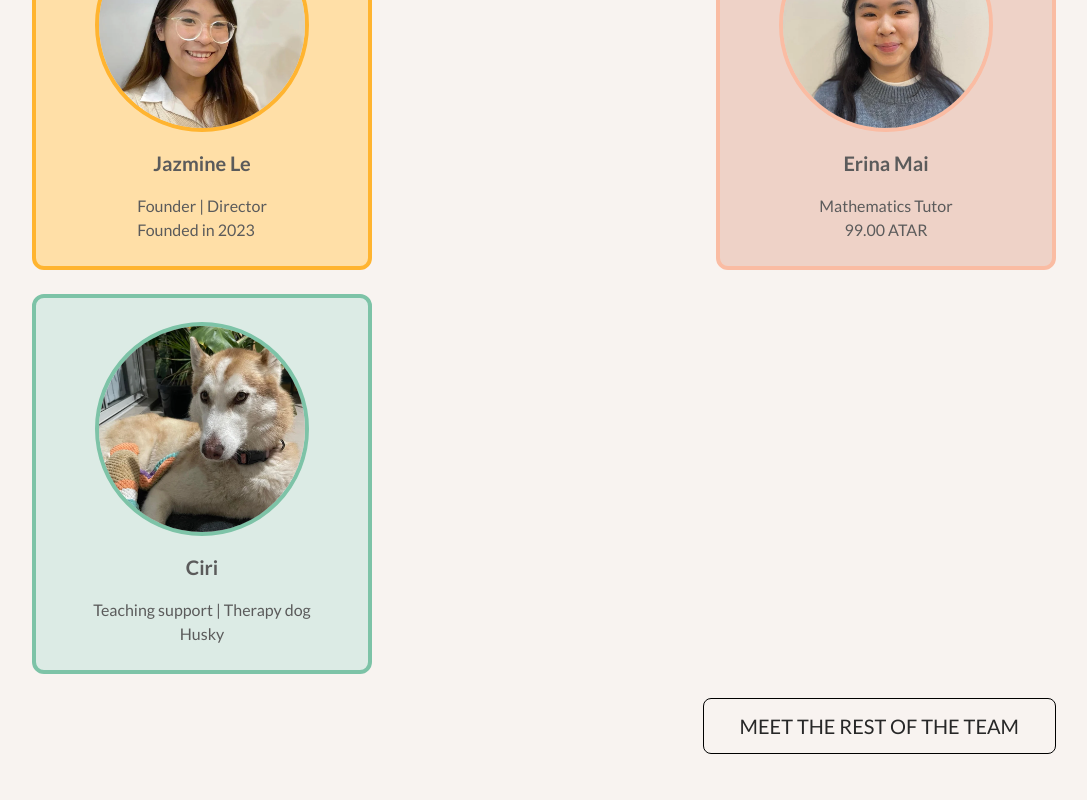
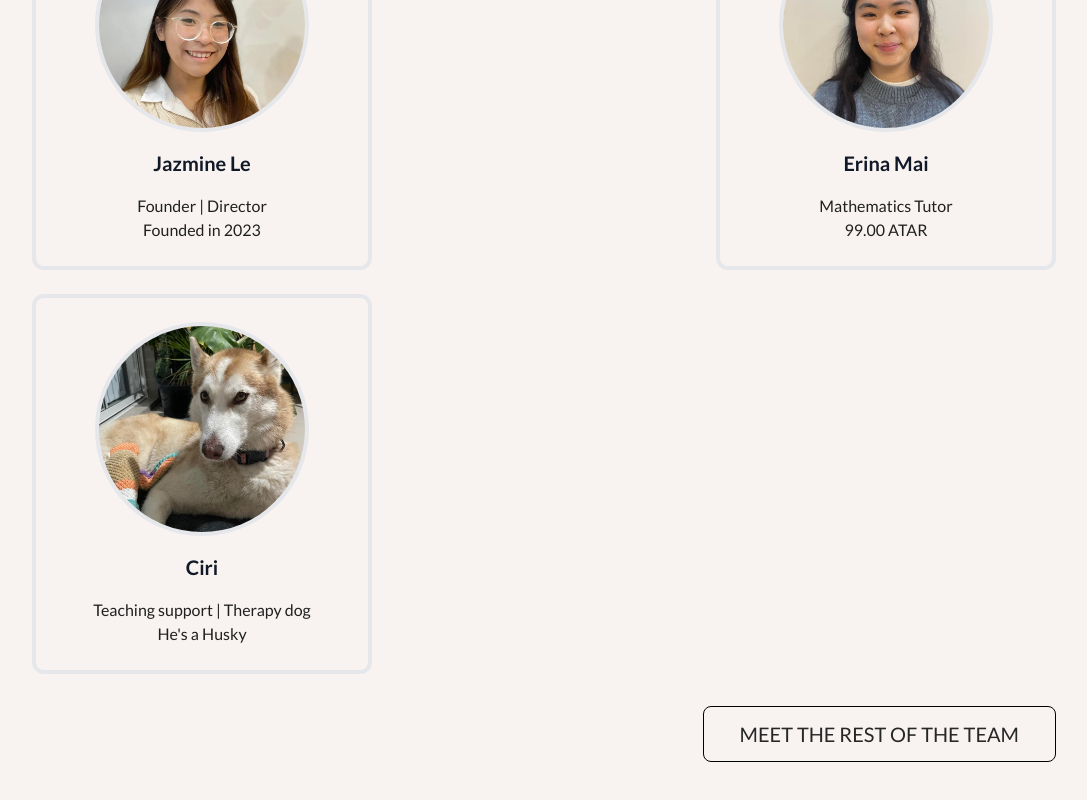
Before and after one commit to xlui11/Elevate, a React (Vite) app: page / in a window 1280 px wide. Shown: the part 2441-3241 px from the top of the page, without its empty margins (96-1183 px from the left). Built offline with nearby package versions, Linux system fonts and the light colour scheme; a web font is replaced by a local one.

Commit message:
Refactored meet the team section for team profiles

```diff
--- a/package.json
+++ b/package.json
@@ -11,6 +11,7 @@
   },
   "dependencies": {
     "framer-motion": "^10.12.18",
+    "maath": "^0.7.0",
     "prop-types": "^15.8.1",
     "react": "^18.2.0",
     "react-dom": "^18.2.0",
--- /dev/null
+++ b/src/assets/index.js
@@ -0,0 +1,6 @@
+// Team profiles
+import Jazmine from "./TeamProfiles/Jazmine.webp";
+import Erina from "./TeamProfiles/Erina.webp";
+import DaDog from "./TeamProfiles/DaDog.webp";
+
+export { Jazmine, Erina, DaDog };
--- /dev/null
+++ b/src/components/ProfileCards/ProfileCard.jsx
@@ -0,0 +1,37 @@
+// Libraries
+import PropTypes from "prop-types";
+// Data
+import { cardColorPool } from "../../constants";
+
+const ProfileCard = ({ index, profileImg, name, role, tag }) => {
+	const random = (colorsArr) => {
+		return colorsArr[Math.floor(Math.random() * colorsArr.length)];
+	};
+	const colorProfile = random(cardColorPool);
+	return (
+		<div
+			className={`border-4 border-[${colorProfile.border}] w-[340px] h-[380px] bg-[${colorProfile.background}] rounded-xl flex flex-col justify-center items-center gap-[16px]`}
+		>
+			<img
+				className={`rounded-full w-[214px] h-[214px] border-4 border-[${colorProfile.border}] object-cover`}
+				src={profileImg}
+				alt={`Photo of ${name}`}
+			/>
+			<h3 className="text-[20px] font-bold">{name}</h3>
+			<div className="text-[16px] text-[#202020] text-center">
+				<p>{role}</p>
+				<p>{tag}</p>
+			</div>
+		</div>
+	);
+};
+
+export default ProfileCard;
+
+ProfileCard.propTypes = {
+	index: PropTypes.number.isRequired,
+	profileImg: PropTypes.string.isRequired,
+	name: PropTypes.string.isRequired,
+	role: PropTypes.string.isRequired,
+	tag: PropTypes.string
+};
--- /dev/null
+++ b/src/components/ProfileCards/ProfileCardSection.jsx
@@ -0,0 +1,33 @@
+// Libraries
+import PropTypes from "prop-types";
+
+// Components
+import ProfileCard from "./ProfileCard";
+import MainButton from "../Reusables/MainButton";
+
+const ProfileCardSection = ({ teamProfiles }) => {
+	return (
+		<section className="flex justify-between flex-wrap gap-[24px] text-gray-900">
+			{teamProfiles.map((profile, index) => (
+				<ProfileCard
+					key={profile.name}
+					profileImg={profile.profileImg}
+					name={profile.name}
+					role={profile.role}
+					tag={profile.tag}
+					index={index}
+				/>
+			))}
+
+			<div className="w-full flex flex-col items-end py-[8px]">
+				<MainButton buttonText="Meet the rest of the team" />
+			</div>
+		</section>
+	);
+};
+
+export default ProfileCardSection;
+
+ProfileCardSection.propTypes = {
+	teamProfiles: PropTypes.array
+};
--- /dev/null
+++ b/src/components/Reusables/ProfileCard.jsx
@@ -0,0 +1,7 @@
+import React from "react";
+
+const ProfileCard = () => {
+	return <div></div>;
+};
+
+export default ProfileCard;
--- a/src/components/Sections/MeetTheTeam.jsx
+++ b/src/components/Sections/MeetTheTeam.jsx
@@ -1,49 +1,26 @@
-import {SectionsWrapper} from "../../hoc"
-import Jazmine from "../../assets/TeamProfiles/Jazmine.webp"
-import Erina from "../../assets/TeamProfiles/Erina.webp"
-import DaDog from "../../assets/TeamProfiles/DaDog.webp"
-import MainButton from "../Reusables/MainButton.jsx";
+import { SectionsWrapper } from "../../hoc";
+import ProfileCards from "../ProfileCards/ProfileCardSection";
+
+import { TeamProfiles } from "../../constants";
 
 const MeetTheTeam = () => {
 	return (
 		<section className="text-primary py-[200px] flex flex-col gap-[54px] lg:px-32">
 			<section className="text-center flex gap-[16px] flex-col lg:px-[240px]">
 				<h2 className="text-[20px] uppercase">Meet our tutors</h2>
-                <h1 className="text-[48px] font-semibold leading-[56px]">World class, friendly & professional</h1>
-                <p className="text-[20px]">At Elevate Tutoring our tutors primary goal is to create an environment  that allows students to feel empowered to take control of their learning and gain the confidence they need to succeed. As a result, students look forward to tutoring and many have told us that the education we provide is far more effective than traditional methods of learning.</p>
+				<h1 className="text-[48px] font-semibold leading-[56px]">
+					World class, friendly & professional
+				</h1>
+				<p className="text-[20px]">
+					At Elevate Tutoring our tutors primary goal is to create an
+					environment that allows students to feel empowered to take control of
+					their learning and gain the confidence they need to succeed. As a
+					result, students look forward to tutoring and many have told us that
+					the education we provide is far more effective than traditional
+					methods of learning.
+				</p>
 			</section>
-            <section className="flex justify-between flex-wrap gap-[24px]">
-                <div className="border-4 border-[#FFB430] w-[340px] h-[380px] bg-[#FFDFA7] rounded-xl flex flex-col justify-center items-center gap-[16px] ">
-                    <img className="rounded-full w-[214px] h-[214px] border-4 border-[#FFB430] object-cover" src={Jazmine} alt="Photo of the founder Jazmine"/>
-                    <h3 className="text-[20px] font-bold">Jazmine Le</h3>
-                    <div className="text-[16px]">
-                        <p>Founder | Director</p>
-                        <p>Founded in 2023</p>
-                    </div>
-                </div>
-
-                <div className="border-4 border-[#FABCA3] w-[340px] h-[380px] bg-[#EED2C7] rounded-xl flex flex-col justify-center items-center gap-[16px] text-center">
-                    <img className="rounded-full w-[214px] h-[214px] border-4 border-[#FABCA3] object-cover" src={Erina} alt="Photo of the Erina"/>
-                    <h3 className="text-[20px] font-bold">Erina Mai</h3>
-                    <div className="text-[16px]">
-                        <p>Mathematics Tutor</p>
-                        <p>99.00 ATAR</p>
-                    </div>
-                </div>
-
-                <div className="border-4 border-[#7DC3A7] w-[340px] h-[380px] bg-[#DCEBE5] rounded-xl flex flex-col justify-center items-center gap-[16px] text-center">
-                    <img className="rounded-full w-[214px] h-[214px] border-4 border-[#7DC3A7] 	object-cover" src={DaDog} alt="Photo of the dog"/>
-                    <h3 className="text-[20px] font-bold">Ciri</h3>
-                    <div className="text-[16px]">
-                        <p>Teaching support | Therapy dog</p>
-                        <p>Husky</p>
-                    </div>
-                </div>
-                <div className="w-full flex flex-col items-end">
-
-                    <MainButton buttonText="Meet the rest of the team"/>
-                </div>
-            </section>
+			<ProfileCards teamProfiles={TeamProfiles} />
 		</section>
 	);
 };
--- /dev/null
+++ b/src/constants/index.js
@@ -0,0 +1,39 @@
+import { Jazmine, Erina, DaDog } from "../assets";
+
+const TeamProfiles = [
+	{
+		name: "Jazmine Le",
+		profileImg: Jazmine,
+		role: "Founder | Director",
+		tag: "Founded in 2023"
+	},
+	{
+		name: "Erina Mai",
+		profileImg: Erina,
+		role: "Mathematics Tutor",
+		tag: "99.00 ATAR"
+	},
+	{
+		name: "Ciri",
+		profileImg: DaDog,
+		role: "Teaching support | Therapy dog",
+		tag: "He's a Husky"
+	}
+];
+
+const cardColorPool = [
+	{
+		border: "#FFB430",
+		background: "#FFDFA7"
+	},
+	{
+		border: "#FABCA3",
+		background: "#EED2C7"
+	},
+	{
+		border: "#7DC3A7",
+		background: "#DCEBE5"
+	}
+];
+
+export { TeamProfiles, cardColorPool };
```
Also changed, not shown: 1 other file (tests, documents, lock files or other folders). Lines whose indentation alone changed are shown as unchanged.
